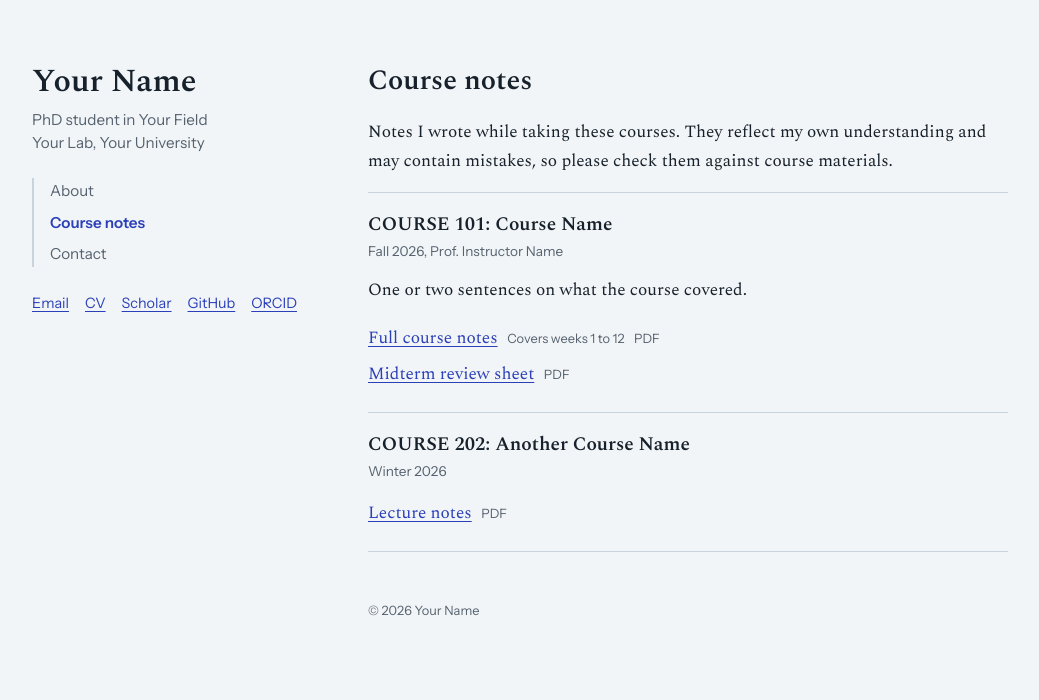
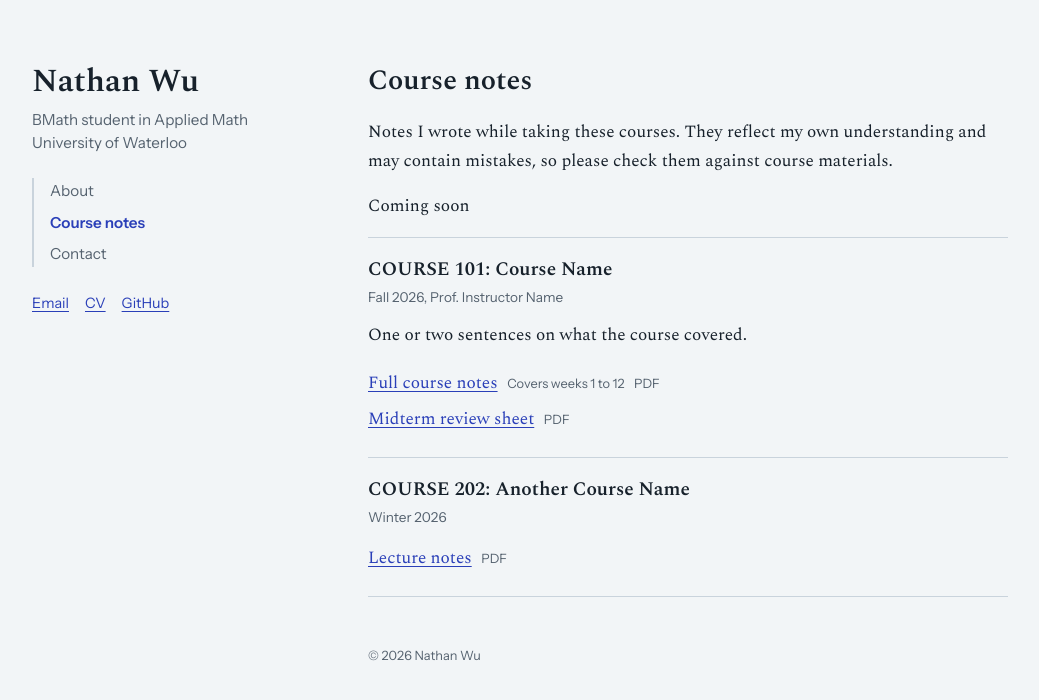
Before and after one commit to 1wunat2/1wunat2.github.io, a Jekyll site: the page built from pages/notes.md, in a window 1280 px wide. Shown: the top 700 px of the page, without its empty margins (104-1143 px from the left). Built offline with Jekyll 4.4.1, drawn with Linux system fonts in a browser that asks for light colours.

Commit message:
filled back in template

```diff
--- a/_config.yml
+++ b/_config.yml
@@ -1,17 +1,17 @@
 # Site-wide settings. Edit these once; they appear on every page.
-title: Your Name
-description: Personal research website of Your Name, graduate student in Your Field.
-role: PhD student in Your Field
-affiliation: Your Lab, Your University
-email: you@university.edu
+title: Nathan Wu
+# description: Personal research website of Your Name, graduate student in Your Field.
+role: BMath student in Applied Math
+affiliation: University of Waterloo
+email: n4wu@uwaterloo.ca
 
 # Links shown under your name in the sidebar
 links:
-  - { label: Email,   url: "mailto:you@university.edu" }
+  - { label: Email,   url: "mailto:n4wu@uwaterloo.ca" }
   - { label: CV,      url: "/assets/cv.pdf" }
-  - { label: Scholar, url: "https://scholar.google.com/" }
-  - { label: GitHub,  url: "https://github.com/your-username" }
-  - { label: ORCID,   url: "https://orcid.org/" }
+  # - { label: Scholar, url: "https://scholar.google.com/" }
+  - { label: GitHub,  url: "https://github.com/1wunat2" }
+  # - { label: ORCID,   url: "https://orcid.org/" }
 
 # Leave blank for a user site (your-username.github.io).
 # For a project site, set to "/repo-name".
--- a/pages/notes.md
+++ b/pages/notes.md
@@ -5,3 +5,5 @@ data: notes
 ---
 
 Notes I wrote while taking these courses. They reflect my own understanding and may contain mistakes, so please check them against course materials.
+
+Coming soon
```
